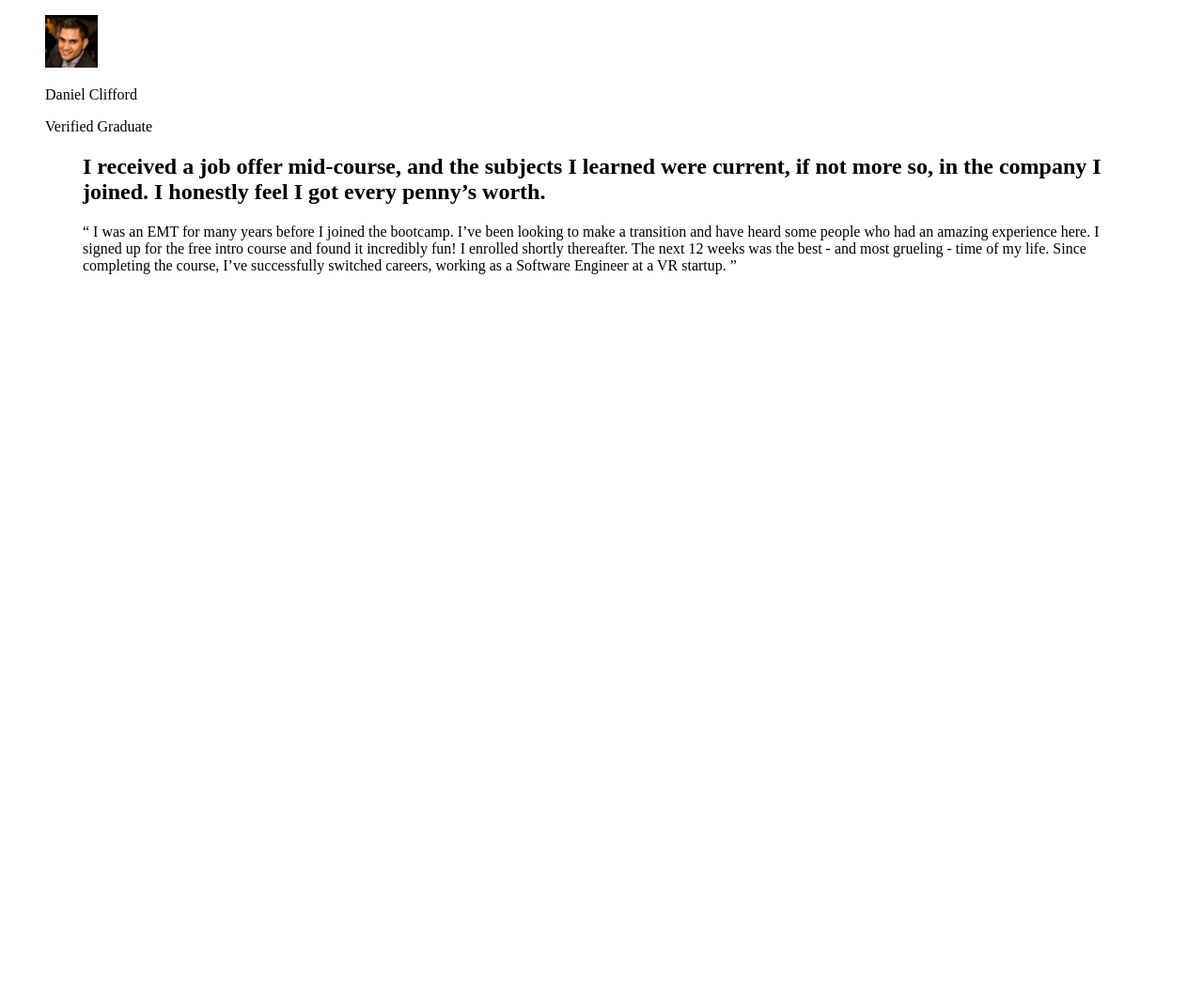
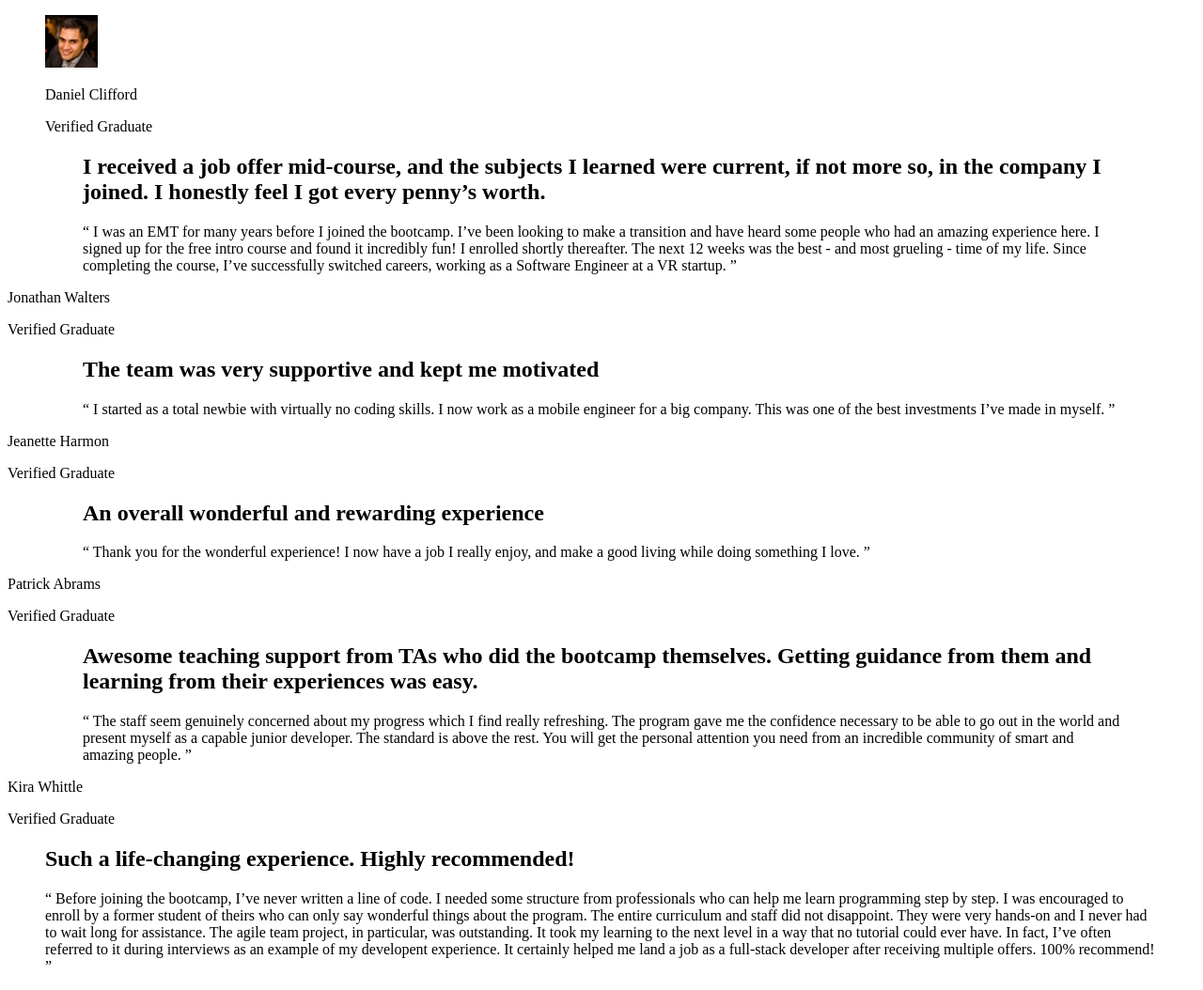
Before and after one commit to Frontend-Mentor-practice/testimonials-grid, a plain HTML site: page index.html in a window 1280 px wide. Shown: the whole page at 94% size. Before the commit the page ends 800 px from the top, so only its background shows below. Drawn offline with Linux system fonts and the light colour scheme.

Commit message:
wip: semantic html

```diff
--- a/index.html
+++ b/index.html
@@ -1,14 +1,18 @@
 <!DOCTYPE html>
 <html lang="en">
+
 <head>
   <meta charset="UTF-8">
-  <meta name="viewport" content="width=device-width, initial-scale=1.0"> <!-- displays site properly based on user's device -->
+  <meta name="viewport" content="width=device-width, initial-scale=1.0">
+  <!-- displays site properly based on user's device -->
   <link rel="icon" type="image/png" sizes="32x32" href="./images/favicon-32x32.png">
   <title>Frontend Mentor | [Challenge Name Here]</title>
   <link rel="preconnect" href="https://fonts.googleapis.com">
   <link rel="preconnect" href="https://fonts.gstatic.com" crossorigin>
-  <link href="https://fonts.googleapis.com/css2?family=Barlow+Semi+Condensed:wght@500;600&display=swap" rel="stylesheet">
+  <link href="https://fonts.googleapis.com/css2?family=Barlow+Semi+Condensed:wght@500;600&display=swap"
+    rel="stylesheet">
 </head>
+
 <body>
 
   <article>
@@ -22,54 +26,83 @@
         <h2>I received a job offer mid-course, and the subjects I learned were current, if not more so,
           in the company I joined. I honestly feel I got every penny’s worth.</h2>
       </blockquote>
-      <blockquote><p>“ I was an EMT for many years before I joined the bootcamp. I’ve been looking to make a
+      <blockquote>
+        <p>“ I was an EMT for many years before I joined the bootcamp. I’ve been looking to make a
           transition and have heard some people who had an amazing experience here. I signed up
           for the free intro course and found it incredibly fun! I enrolled shortly thereafter.
           The next 12 weeks was the best - and most grueling - time of my life. Since completing
-      the course, I’ve successfully switched careers, working as a Software Engineer at a VR startup. ”</p></blockquote>
+          the course, I’ve successfully switched careers, working as a Software Engineer at a VR startup. ”</p>
+      </blockquote>
     </figure>
   </article>
 
-  <!-- <article>
-    Jonathan Walters
-    Verified Graduate
+  <article>
+    <figcaption>
+      <p>Jonathan Walters</p>
+      <p>Verified Graduate</p>
+    </figcaption>
+    <figure>
+      <blockquote>
+        <h2>The team was very supportive and kept me motivated</h2>
+      </blockquote>
+      <blockquote>
+        <p>“ I started as a total newbie with virtually no coding skills. I now work as a mobile engineer
+          for a big company. This was one of the best investments I’ve made in myself. ”</p>
+      </blockquote>
+    </figure>
+  </article>
 
-    The team was very supportive and kept me motivated
-
-    <blockquote>“ I started as a total newbie with virtually no coding skills. I now work as a mobile engineer
-    for a big company. This was one of the best investments I’ve made in myself. ”</blockquote>
-  </article> -->
-
-  <!-- <article>
-    Jeanette Harmon
-    Verified Graduate
-
-    An overall wonderful and rewarding experience
-
+  <article>
+    <figcaption>
+      <p>Jeanette Harmon</p>
+      <p>Verified Graduate</p>
+    </figcaption>
+    <figure>
+      <blockquote>
+        <h2>An overall wonderful and rewarding experience</h2>
+      </blockquote>
+      <blockquote>
+        <p>
           “ Thank you for the wonderful experience! I now have a job I really enjoy, and make a good living
           while doing something I love. ”
-  </article> -->
+        </p>
+      </blockquote>
+    </figure>
+  </article>
 
 
-  <!-- <article>
-    Patrick Abrams
-    Verified Graduate
-
-    Awesome teaching support from TAs who did the bootcamp themselves. Getting guidance from them and
-    learning from their experiences was easy.
-
+  <article>
+    <figcaption>
+      <p>Patrick Abrams</p>
+      <p>Verified Graduate</p>
+    </figcaption>
+    <figure>
+      <blockquote>
+        <h2>Awesome teaching support from TAs who did the bootcamp themselves. Getting guidance from them and
+          learning from their experiences was easy.</h2>
+      </blockquote>
+      <blockquote>
+        <p>
           “ The staff seem genuinely concerned about my progress which I find really refreshing. The program
           gave me the confidence necessary to be able to go out in the world and present myself as a capable
           junior developer. The standard is above the rest. You will get the personal attention you need from
           an incredible community of smart and amazing people. ”
-  </article> -->
+        </p>
+      </blockquote>
+    </figure>
+  </article>
 
-  <!-- <article>
-    Kira Whittle
-    Verified Graduate
-
-    Such a life-changing experience. Highly recommended!
-
+  <article>
+    <figcaption>
+      <p>Kira Whittle</p>
+      <p>Verified Graduate</p>
+    </figcaption>
+    <figure>
+      <blocquote>
+        <h2>Such a life-changing experience. Highly recommended!</h2>
+      </blocquote>
+      <blocquote>
+        <p>
           “ Before joining the bootcamp, I’ve never written a line of code. I needed some structure from
           professionals who can help me learn programming step by step. I was encouraged to enroll by a former
           student of theirs who can only say wonderful things about the program. The entire curriculum and staff
@@ -78,7 +111,11 @@
           could ever have. In fact, I’ve often referred to it during interviews as an example of my developent
           experience. It certainly helped me land a job as a full-stack developer after receiving multiple offers.
           100% recommend! ”
-  </article> -->
+        </p>
+      </blocquote>
+    </figure>
+  </article>
 
 </body>
+
 </html>
```
Lines whose indentation alone changed are shown as unchanged.
